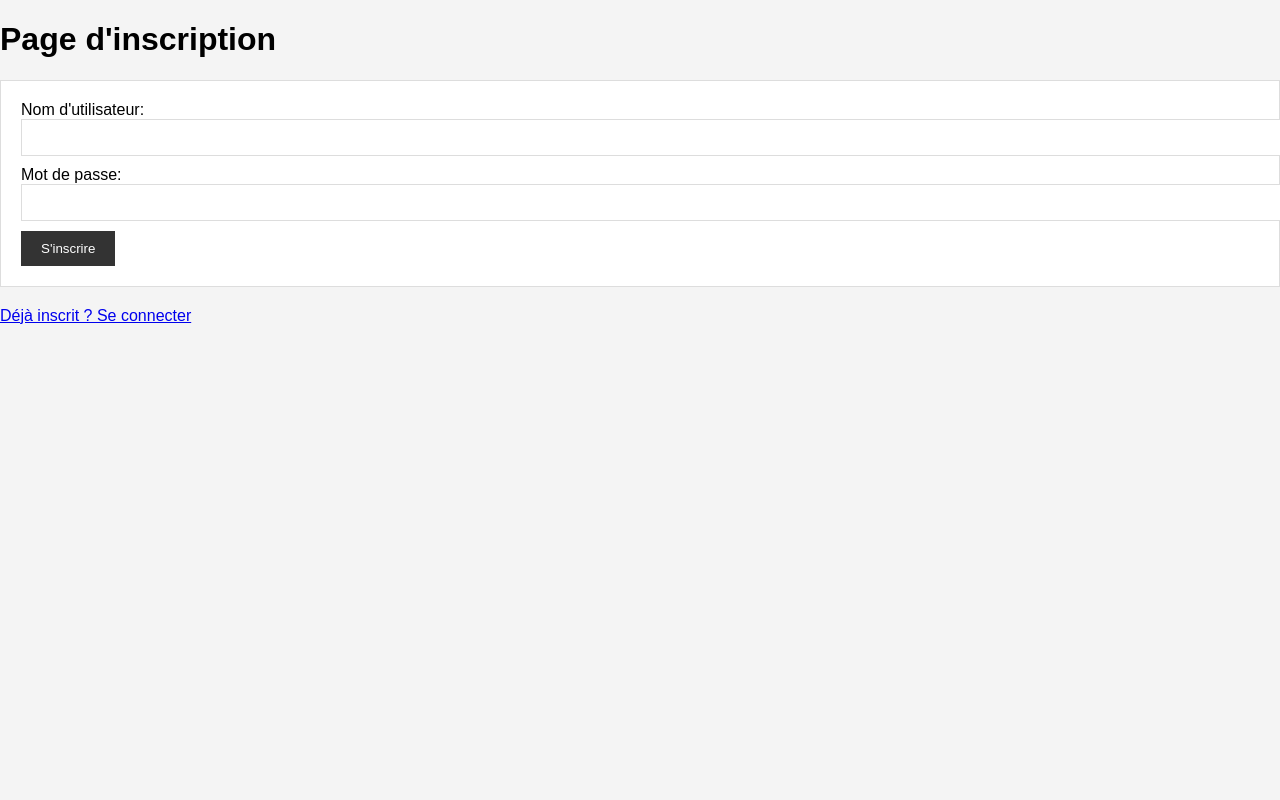
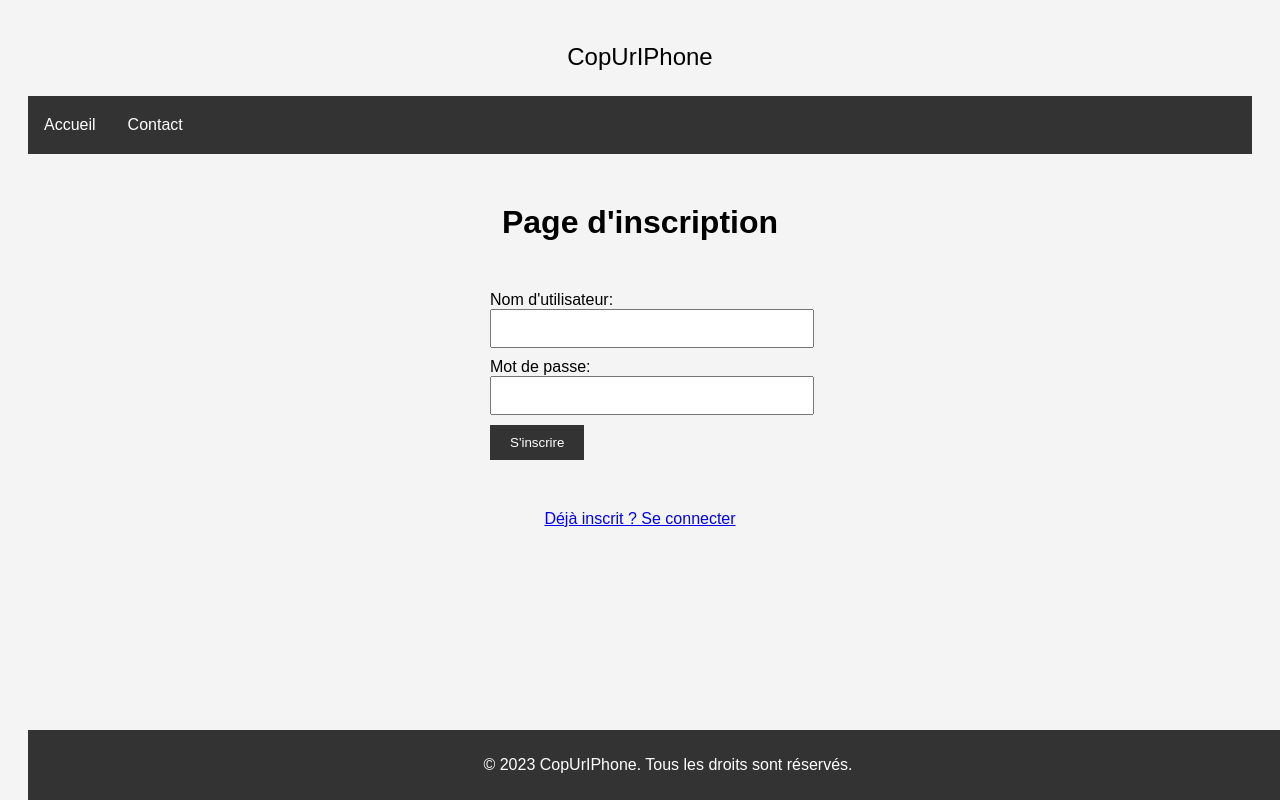
Before and after one commit to LulDrako/PHP-Fils-Rouge-Hackton, a PHP site: page /index.php?action=register in a window 1280 px wide. Run offline with PHP 8.4, Linux system fonts and the light colour scheme; some libraries are stand-ins or nearby versions.

Commit message:
updated commit

```diff
--- a/config/db.php
+++ b/config/db.php
@@ -14,5 +14,5 @@ $options = [
 try {
     $pdo = new PDO($dsn, $user, $pass, $options);
 } catch (\PDOException $e) {
-    echo "Erreur de connexion à la base de données: " . $e->getMessage();
+    die("Erreur de connexion à la base de données: " . $e->getMessage());
 }
--- a/controllers/loginController.php
+++ b/controllers/loginController.php
@@ -1,5 +1,7 @@
     <?php
     require_once './config/db.php'; // Assurez-vous que le chemin est correct.
+    session_start();
+
 
     function loginView() {
         include './views/login.php';
@@ -15,6 +17,7 @@ function authenticate($username, $password) {
         if ($user && password_verify($password, $user['password'])) {
             $_SESSION['logged_in'] = true;
             $_SESSION['username'] = $user['username'];
+            $_SESSION['register_date'] = $user['register_date'];
             return true;
         }
         return false;
@@ -36,4 +39,12 @@ function loginAttempt() {
         }
     }
 
+    function logout() {
+        session_unset();
+        session_destroy();
+        header('Location: index.php?action=home');
+        exit;
+    }
+
+
     ?>
--- a/index.php
+++ b/index.php
@@ -24,6 +24,9 @@ switch ($action) {
     case 'loginAttempt':
         loginAttempt();
         break;
+    case 'logout':
+        logout();
+        break;
     case 'listProducts':
         listProducts();
         break;
--- a/views/footer.php
+++ b/views/footer.php
@@ -1,11 +1,18 @@
+<style>
+    footer {
+        background-color: #333;
+        color: #fff;
+        text-align: center;
+        padding: 10px 0;
+        position: absolute;
+        bottom: 0;
+        width: 100%;
+    }
+</style>
+
 <footer>
-    <p>&copy; 2023 Votre Société. Tous les droits sont réservés.</p>
-    <p><a href="/terms">Termes et Conditions</a> | <a href="/privacy">Politique de confidentialité</a></p>
-    <!-- Ajoutez d'autres liens ou informations utiles ici -->
+    <p>&copy; 2023 CopUrIPhone. Tous les droits sont réservés.</p>
 </footer>
-
-<!-- Si vous avez des scripts JS à inclure à la fin de la page -->
-<script src="path/to/your/script.js"></script>
 
 </body>
 </html>
--- a/views/header.php
+++ b/views/header.php
@@ -1,28 +1,66 @@
 <?php
+session_start();
 
-    if (isset($_SESSION['logged_in']) && $_SESSION['logged_in']) {
-        echo "<span>Bonjour, " . $_SESSION['username'] . "</span>";
-        echo '<a href="/logout">Déconnexion</a>';
-    } else {
-        echo '<a href="/login">Connexion</a>';
-    }
-    session_start();
-    ?>
+if (isset($_SESSION['logged_in']) && $_SESSION['logged_in']) {
+    echo "<span>Bonjour, " . $_SESSION['username'] . "</span>";
+    echo '<a href="?action=logout">Déconnexion</a>';
+}
+?>
 
 <!DOCTYPE html>
 <html lang="en">
 <head>
     <meta charset="UTF-8">
     <meta name="viewport" content="width=device-width, initial-scale=1.0">
-    <title>Votre Titre</title>
-    <!-- Vous pouvez ajouter d'autres métadonnées, styles, ou scripts ici -->
-    <link rel="stylesheet" href="path/to/your/stylesheet.css">
+    <title>CopUrIPhone</title> <!-- Mettez à jour le titre ici -->
+    <style>
+        body {
+            font-family: Arial, sans-serif;
+            padding: 20px;
+            background-color: #f4f4f4;
+        }
+        .navbar {
+            background-color: #333;
+            overflow: hidden;
+        }
+        .navbar a {
+            float: left;
+            display: block;
+            color: white;
+            text-align: center;
+            padding: 10px 16px;
+            text-decoration: none;
+        }
+        .navbar a:hover {
+            background-color: #ddd;
+            color: black;
+        }
+        span {
+            margin-right: 10px;
+            text-align: center;
+            display: block;
+        }
+        .site-title {
+            padding: 15px 0;
+            text-align: center;
+            color: black;
+            font-size: 24px;
+            margin-bottom: 10px;
+        }
+    </style>
 </head>
 <body>
 
+<div class="site-title">
+    CopUrIPhone
+</div>
+
 <nav class="navbar">
     <a href="/home">Accueil</a>
-    <a href="/products">Produits</a>
+    <?php
+    if (!isset($isAuthPage) || !$isAuthPage) {
+        echo '<a href="?action=listProducts">Produits</a>';
+    }
+    ?>
     <a href="/contact">Contact</a>
-    <!-- Ajoutez d'autres liens de navigation ici -->
 </nav>
--- a/views/register.php
+++ b/views/register.php
@@ -1,19 +1,52 @@
-<!DOCTYPE html>
-<html lang="en">
-<head>
-    <meta charset="UTF-8">
-    <meta http-equiv="X-UA-Compatible" content="IE=edge">
-    <link rel="stylesheet" href="./assets/css/style.css">
-    <meta name="viewport" content="width=device-width, initial-scale=1.0">
-    <title>Inscription</title>
-</head>
-<body>
+<?php
+$isAuthPage = true;
+include 'header.php';
+?>
+
+<style>
+    h1 {
+        text-align: center;
+        margin-top: 50px;
+    }
+    form {
+        width: 300px;
+        margin: 50px auto;
+    }
+    form input[type="text"], form input[type="password"] {
+        width: 100%;
+        padding: 10px;
+        margin-bottom: 10px;
+    }
+
+    form input[type="submit"] {
+        padding: 10px 20px;
+        background-color: #333;
+        color: white;
+        border: none;
+        cursor: pointer;
+    }
+
+    form input[type="submit"]:hover {
+        background-color: #555;
+    }
+
+    a {
+        display: block;
+        text-align: center;
+        margin: 10px 0;
+    }
+</style>
+
 <h1>Page d'inscription</h1>
+
 <form action="index.php?action=registerAttempt" method="post">
     Nom d'utilisateur: <input type="text" name="username"><br>
     Mot de passe: <input type="password" name="password"><br>
     <input type="submit" value="S'inscrire">
 </form>
+
 <a href="index.php?action=login">Déjà inscrit ? Se connecter</a>
-</body>
-</html>
+
+<?php
+include 'footer.php';
+?>
```
Also changed, not shown: views/contact.php (+39 -0 lines), views/home.php (+18 -19 lines), views/login.php (+54 -22 lines), views/product-list.php (+34 -0 lines), 1 other file. Lines whose indentation alone changed are shown as unchanged.
